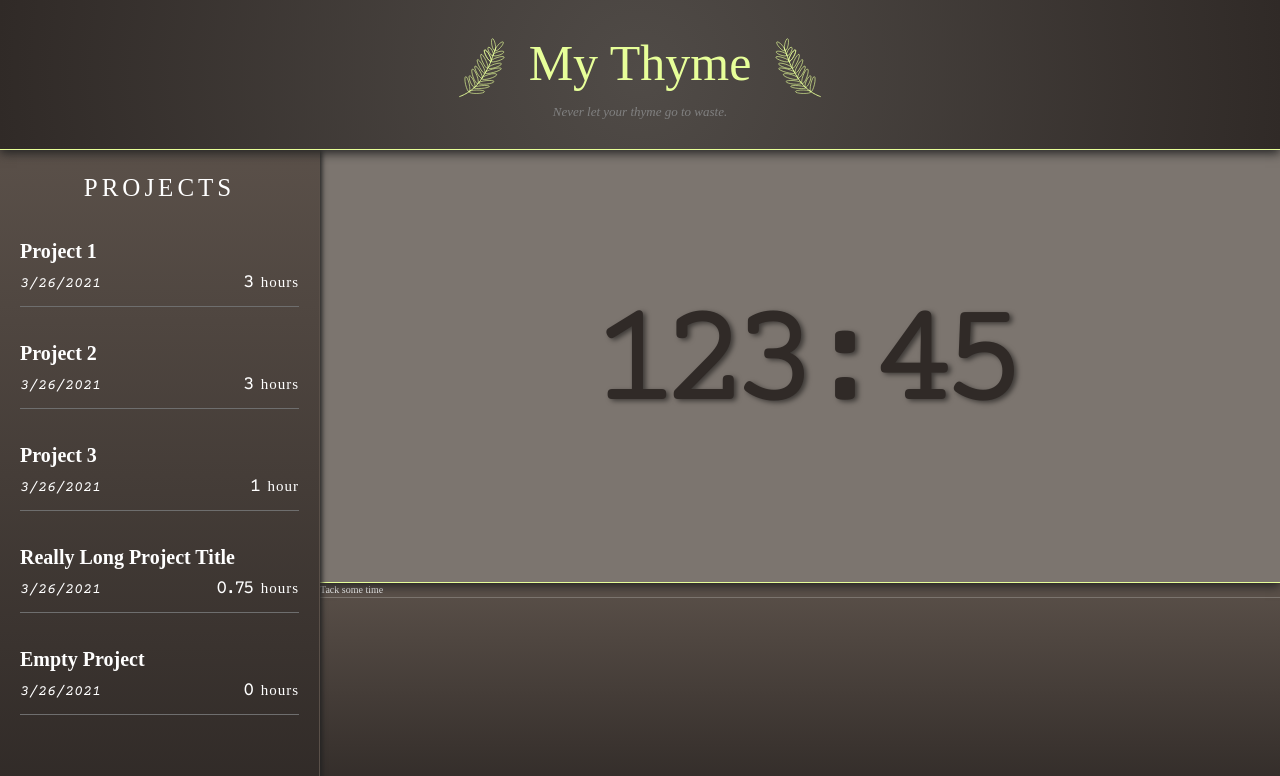
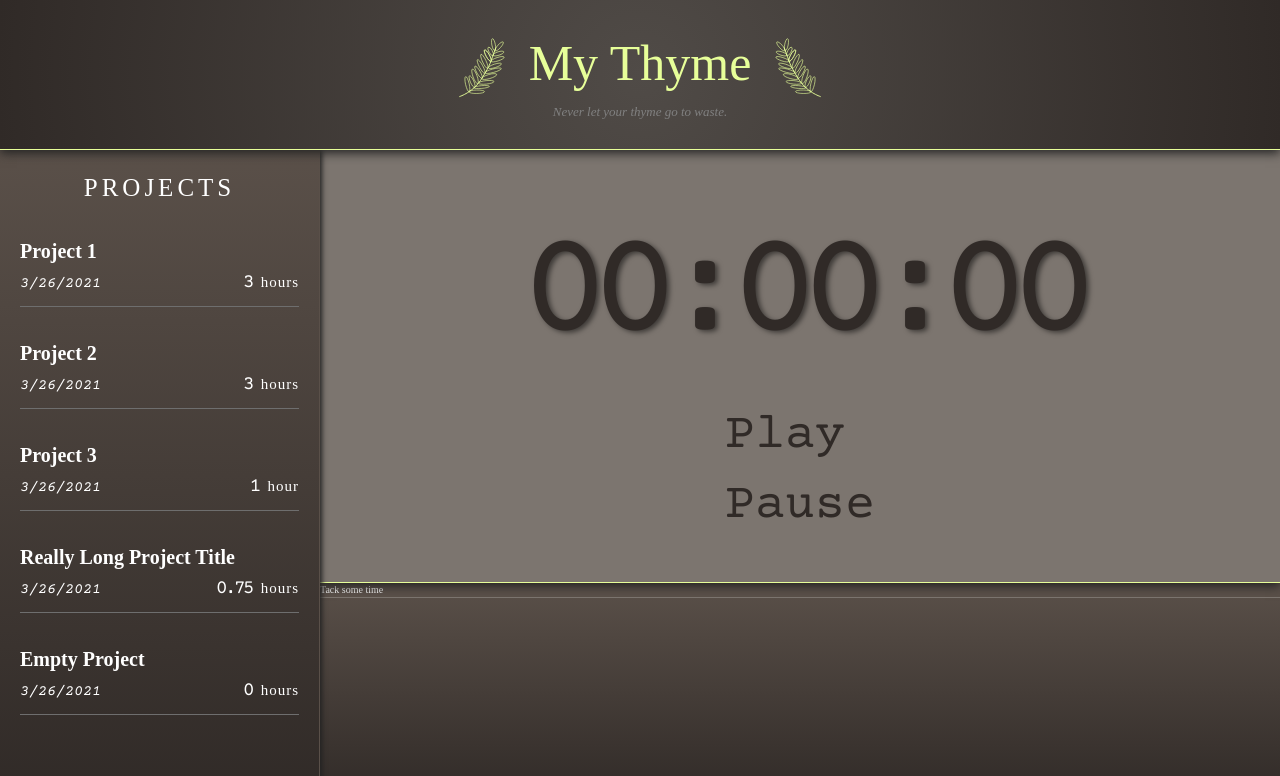
Before and after one commit to iambj/my-thyme, a React (Create React App) app: page / in a window 1280 px wide. Shown: the top 776 px of the page. Built offline with nearby package versions, Linux system fonts and the light colour scheme.

Commit message:
Added a pauseable time and time formatting functions

```diff
--- a/src/components/TimerArea.tsx
+++ b/src/components/TimerArea.tsx
@@ -1,28 +1,110 @@
-import React from "react";
+import React, { useState, useEffect, useRef } from "react";
 import styled from "styled-components";
 
-export const TimerArea = () => {
+import { formatSeconds, formatMinutes, formatHours } from "../helpers";
+
+let activeTime: number = 0; // seconds for now
+
+/**
+ * Takes a time in milliseconds (epoch time) and converts it to
+ * normal time format: HH:MM:SS
+ */
+const formatTime = (seconds: number | any): string => {
+    const formattedTime = `${formatHours(seconds)}:${formatMinutes(
+        seconds,
+    )}:${formatSeconds(seconds)}`;
+    return formattedTime;
+    // return formattedTime;
+};
+
+interface Timer {}
+
+/**
+ *
+ * @param callback
+ * @param delay in milliseconds
+ *
+ *
+ */
+function useInterval(callback: any, delay: number | null) {
+    const savedCallback = useRef<Function>();
+
+    useEffect(() => {
+        savedCallback.current = callback;
+    });
+
+    useEffect(() => {
+        function tick() {
+            savedCallback!.current!();
+        }
+
+        if (delay !== null) {
+            let id = setInterval(tick, delay);
+            return () => clearInterval(id);
+        }
+    }, [delay]);
+}
+
+const TimerArea: React.FC<Timer> = () => {
+    let [time, setTime] = useState("00:00:00");
+    let [delay, setDelay] = useState(250);
+    let [isRunning, setIsRunning] = useState(false);
+
+    useInterval(
+        () => {
+            activeTime++;
+            setTime(formatTime(activeTime));
+        },
+        isRunning ? delay : null,
+    );
+
     return (
         <Ticker>
-            <div>123:45</div>
+            <div className="timer">{time}</div>
+            <div className="controls">
+                <div
+                    onClick={() => {
+                        console.log("pause");
+                        setIsRunning(true);
+                    }}
+                >
+                    Play
+                </div>
+                <div
+                    onClick={() => {
+                        console.log("pause");
+                        setIsRunning(false);
+                    }}
+                >
+                    Pause
+                </div>
+            </div>
         </Ticker>
     );
 };
 export default TimerArea;
 
 const Ticker = styled.div`
-    font-size: 15rem;
-    color: var(--darkBrown);
+    font-family: "Courier Prime", monospace;
+    z-index: 10;
     display: flex;
     justify-content: center;
+    flex-direction: column;
     align-items: center;
-    font-family: "Courier Prime", monospace;
-    letter-spacing: -2rem;
-    font-weight: light;
-    text-shadow: 3px 2px 5px rgba(0, 0, 0, 0.5);
+    box-shadow: 0px 3px 10px var(--shadow);
     border-bottom: 1px solid var(--primary);
+    color: var(--darkBrown);
     width: 100%;
     height: 100%;
-    box-shadow: 0px 3px 10px var(--shadow);
-    z-index: 10;
+
+    .timer {
+        font-weight: light;
+        font-size: 15rem;
+        text-shadow: 3px 2px 5px rgba(0, 0, 0, 0.5);
+        letter-spacing: -2rem;
+    }
+
+    .controls {
+        font-size: 5rem;
+    }
 `;
--- /dev/null
+++ b/src/helpers/helpers.tsx
@@ -0,0 +1,49 @@
+/**
+ * Helper functions
+ *
+ */
+
+/**
+ *
+ * @param seconds
+ * @returns a string of seconds with a "0" if needed
+ */
+const formatSeconds = (seconds: number): string => {
+    let secondsLeft = Math.floor(seconds % 60);
+    let pad = "";
+    if (secondsLeft < 10) {
+        pad = "0";
+    }
+    return `${pad}${secondsLeft}`;
+};
+
+/**
+ *
+ * @param seconds
+ * @returns a string of minutes with a "0" pad if needed
+ */
+const formatMinutes = (seconds: number): string => {
+    let minutes = Math.floor(seconds / 60);
+    let minutesMod = minutes % 60;
+    let pad = "";
+    if (minutesMod < 10) {
+        pad = "0";
+    }
+    return `${pad}${minutesMod}`;
+};
+
+/**
+ *
+ * @param seconds
+ * @returns string of hours with a "0" pad if needed
+ */
+const formatHours = (seconds: number): string => {
+    let hours = Math.floor(seconds / 60 / 60);
+    let pad = "";
+    if (hours < 10) {
+        pad = "0";
+    }
+    return `${pad}${hours}`;
+};
+
+export { formatSeconds, formatMinutes, formatHours };
```
